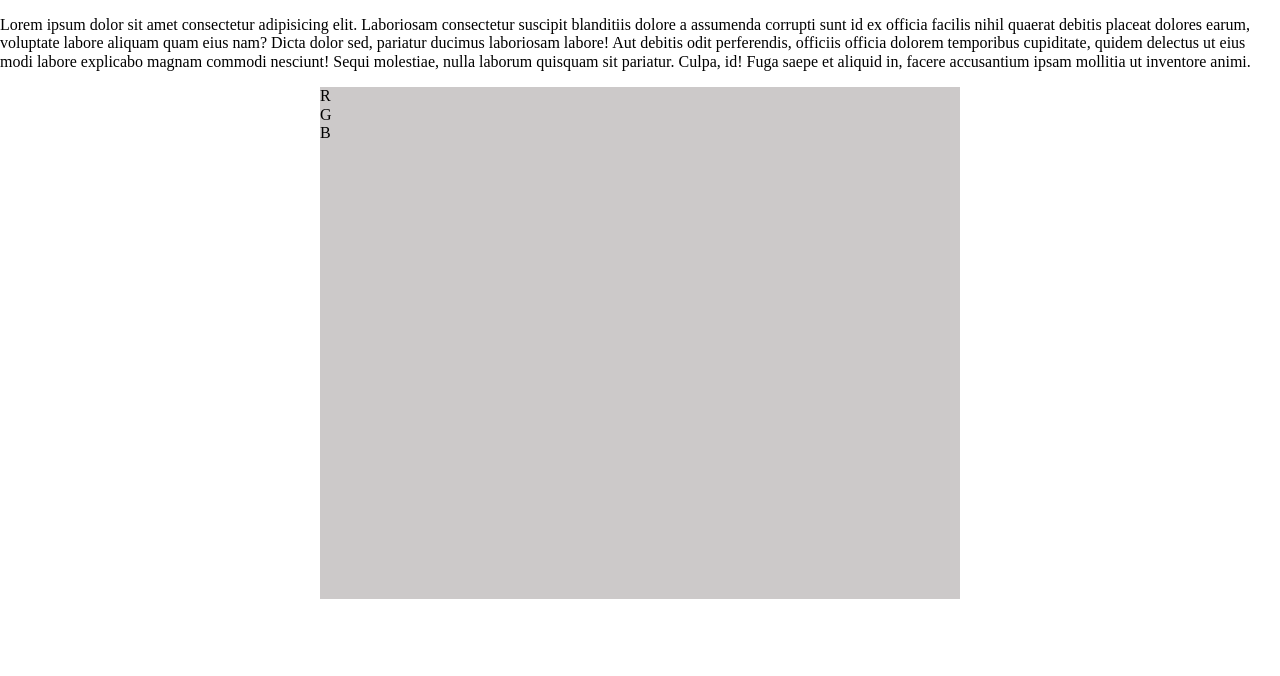
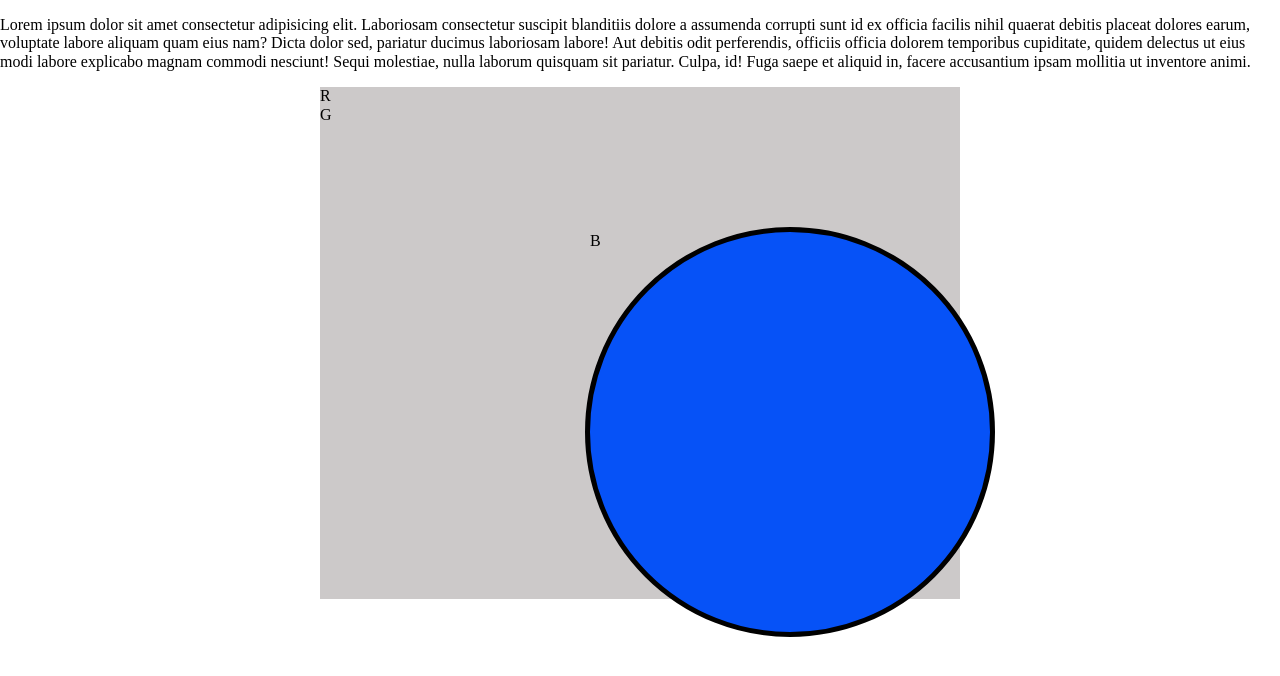
Before and after one commit to Edvinas1982/CSS-uzdavinys-Pozicijos-apskritimai-RGB-, a plain HTML site: page index.html in a window 1280 px wide. Drawn offline with nearby package versions, Linux system fonts and the light colour scheme.

Commit message:
blue circle

```diff
--- a/style.css
+++ b/style.css
@@ -5,3 +5,14 @@
     position: relative;
     left: 25%;
 }
+.blue {
+    position: absolute;
+    left: 265px;
+    top: 140px;
+    height: 400px;
+    width: 400px;
+    background-color: rgb(6, 82, 247);
+    border-radius: 50%;
+    display: inline-block;
+    border: solid 5px black;
+}
```
